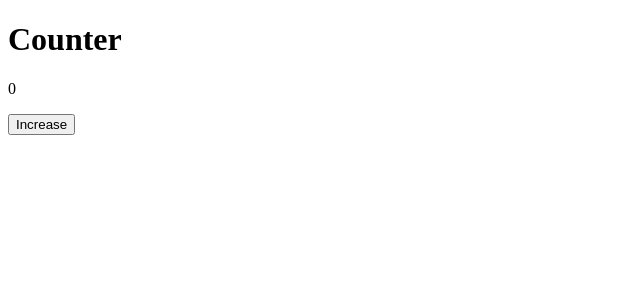
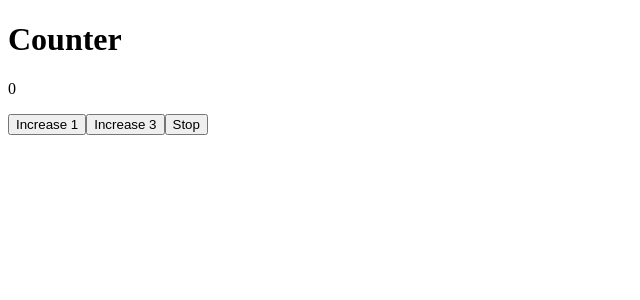
Before and after one commit to hazharmaroufi/reactCourse, a React (Vite) app: page / in a window 1280 px wide. Shown: the top 300 px of the page, without its empty margins (0-640 px from the left). Built offline with nearby package versions, Linux system fonts and the light colour scheme.

Commit message:
useState basics

```diff
--- a/src/Counter.jsx
+++ b/src/Counter.jsx
@@ -4,14 +4,24 @@ const Counter = () => {
   const [counter, setCounter] = useState(0);
 
   function increaseHandler() {
-    setCounter(counter + 1);
+    setCounter((counter) => counter + 1);
+  }
+  function increaseHandler3() {
+    // setCounter(counter + 3)
+    setCounter((counter) => counter + 1);
+    setCounter((counter) => counter + 1);
+    setCounter((counter) => counter + 1);
+  }
+  function stopHandler() {
+    setCounter(0);
   }
   return (
     <div>
       <h1>Counter</h1>
       <p>{counter}</p>
-      <button onClick={increaseHandler}>Increase</button>
-      {/* <button onClick={() => console.log("increase")}>Increase</button> */}
+      <button onClick={increaseHandler}>Increase 1</button>
+      <button onClick={increaseHandler3}>Increase 3</button>
+      <button onClick={stopHandler}>Stop</button>
     </div>
   );
 };
```
